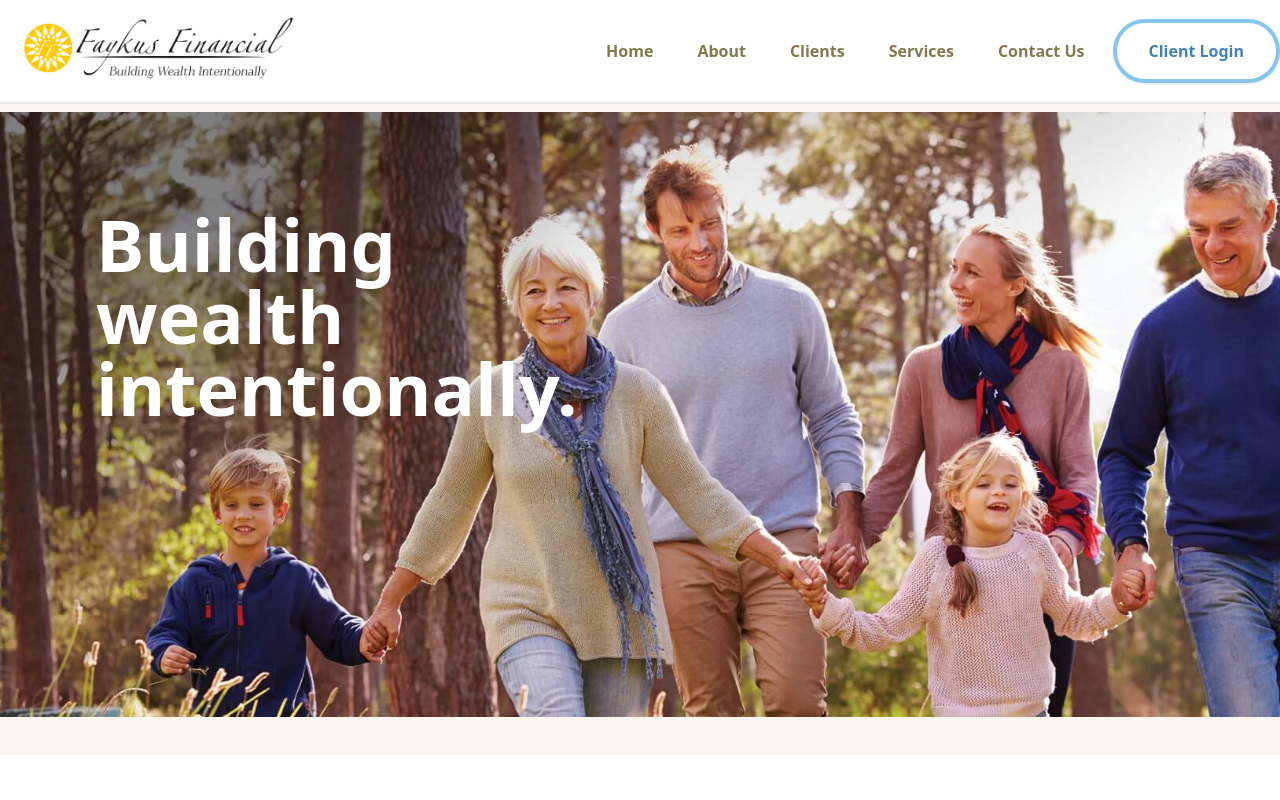
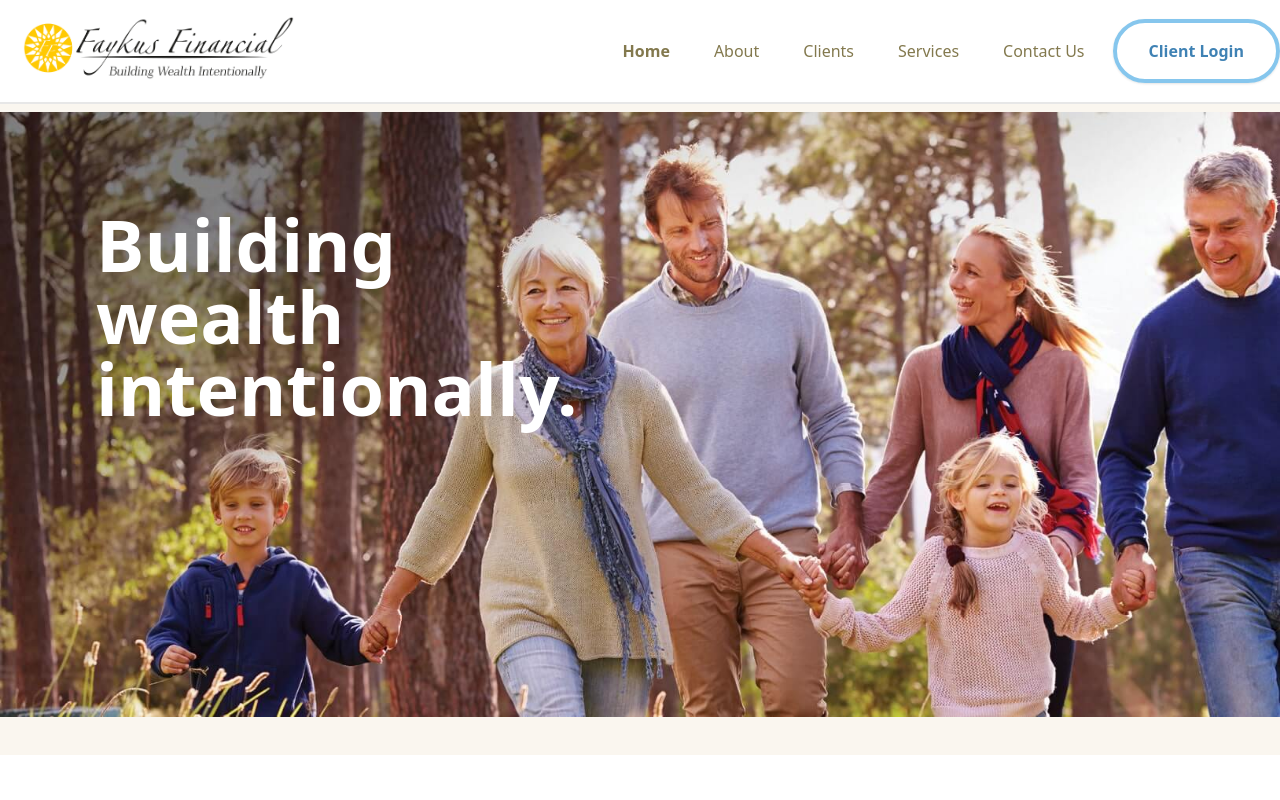
Before and after one commit to amak07/faykus-financials, a Next.js app in the folder frontend/: page / in a window 1280 px wide. Shown: the top 800 px of the page. Built offline with nearby package versions, Linux system fonts and the light colour scheme.

Commit message:
adds bold font to selected route

```diff
--- a/frontend/components/common/Nav/index.tsx
+++ b/frontend/components/common/Nav/index.tsx
@@ -5,6 +5,7 @@ import NavMobileBar from "./NavMobileBar";
 import logo from "public/faykus-logo.png";
 import Image from "next/image";
 import NextLink from "next/link";
+import { useRouter } from "next/router";
 
 export type NavRoute = {
   name: string;
@@ -17,6 +18,8 @@ interface Props {
 }
 
 const Nav: React.FC<Props> = ({ links, cta }) => {
+  const router = useRouter();
+
   return (
     <nav id="header" className="w-full z-30 text-white bg-white fixed">
       <NavDesktopBar
@@ -33,7 +36,12 @@ const Nav: React.FC<Props> = ({ links, cta }) => {
               {links.map((link) => (
                 <li className="mr-3" key={link.name}>
                   <NextLink href={link.route}>
-                    <a className="inline-block py-2 px-4 text-ochre font-bold no-underline">
+                    <a
+                      className={`
+                        inline-block py-2 px-4 text-ochre no-underline
+                        ${router.pathname === link.route ? "font-bold" : ""}
+                      `}
+                    >
                       {link.name}
                     </a>
                   </NextLink>
@@ -57,8 +65,12 @@ const Nav: React.FC<Props> = ({ links, cta }) => {
               {links.map((link) => (
                 <li className="mr-3" key={link.name}>
                   <NextLink href={link.route}>
-                    <a className="inline-block py-2 px-4 text-ochre font-bold no-underline">
-                      {link.name}
+                    <a
+                      className={`
+                      inline-block py-2 px-4 text-ochre no-underline
+                      `}
+                    >
+                      {link.name} {router.pathname} fasddf
                     </a>
                   </NextLink>
                 </li>
--- a/frontend/data/faykus-financial.ts
+++ b/frontend/data/faykus-financial.ts
@@ -9,25 +9,25 @@ export const faykusLinks = [
   },
   {
     name: 'About',
-    route: '/'
+    route: '/about'
   },
   {
     name: 'Clients',
-    route: '/'
+    route: '/clients'
   },
   {
     name: 'Services',
-    route: '/'
+    route: '/services'
   },
   {
     name: 'Contact Us',
-    route: '/'
+    route: '/contact'
   }
 ]
 
 export const faykusLogin = {
   name: 'Client Login',
-  route: '/'
+  route: '/client'
 }
 
 export const faykusServices = [
```
